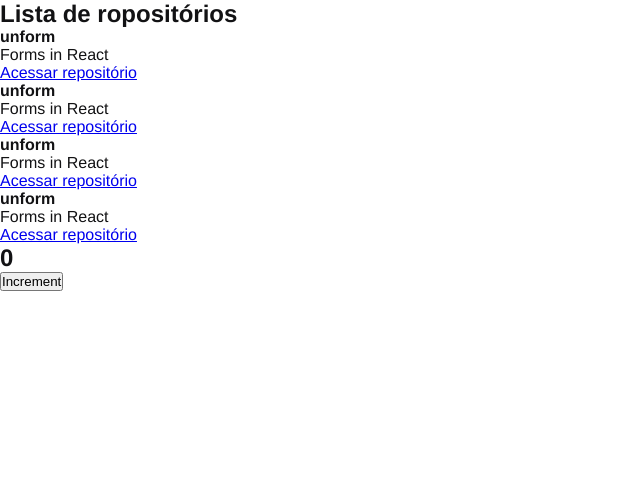
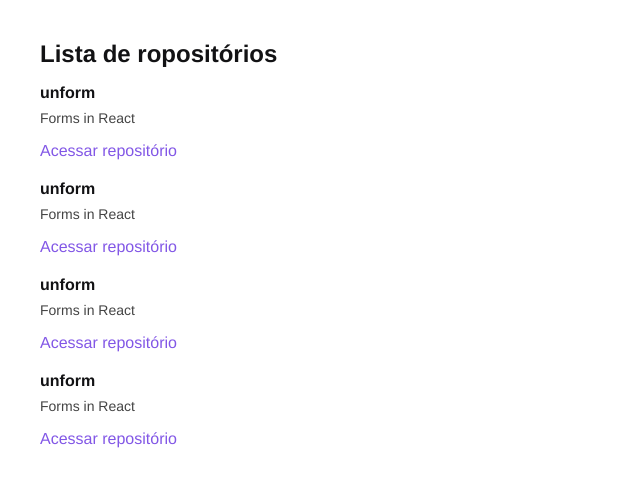
Before and after one commit to DanielSouz4/01-github-explorer, a React app: page / in a window 1280 px wide. Shown: the top 486 px of the page, without its empty margins (0-640 px from the left). Built offline with nearby package versions, Linux system fonts and the light colour scheme.

Commit message:
Estilização da listagem

```diff
--- a/src/App.jsx
+++ b/src/App.jsx
@@ -1,13 +1,9 @@
-import { Counter } from './components/Counter'
 import { RepositoryList } from './components/RepositoryList'
 import './styles/global.scss'
 
 
 export function App(){
   return (
-    <>
     <RepositoryList />
-    <Counter />
-    </>
   )
 }
--- a/src/components/Counter.jsx
+++ /dev/null
@@ -1,18 +0,0 @@
-import { useState } from "react"
-
-export function Counter(){
-  const [counter, setCounter] = useState(0)
-
-  function increment(){
-    setCounter(counter + 1)
-  }
-
-  return(
-    <div>
-      <h2>{counter}</h2>
-      <button type="button" onClick={increment}>
-        Increment
-      </button>
-    </div>
-  )
-}
--- a/src/components/RepositoryList.jsx
+++ b/src/components/RepositoryList.jsx
@@ -1,4 +1,6 @@
 import { RepositoryItem } from "./RepositoryItem"
+
+import "../styles/repositories.scss"
 
 const repository = {
   name: "unform",
--- /dev/null
+++ b/src/styles/repositories.scss
@@ -0,0 +1,30 @@
+section.repository-list {
+  margin: 40px;
+
+  h1 {
+    margin-bottom: 16px;
+  }
+
+  ul {
+    list-style: none;
+
+    li {
+      & + li {
+        margin-top: 20px;
+      }
+
+      p {
+        font-size: 14px;
+        color: #444;
+        margin-top: 8px;
+      }
+
+      a {
+        display: inline-block;
+        margin-top: 16px;
+        text-decoration: none;
+        color: #8257e6;
+      }
+    }
+  }
+}
```
